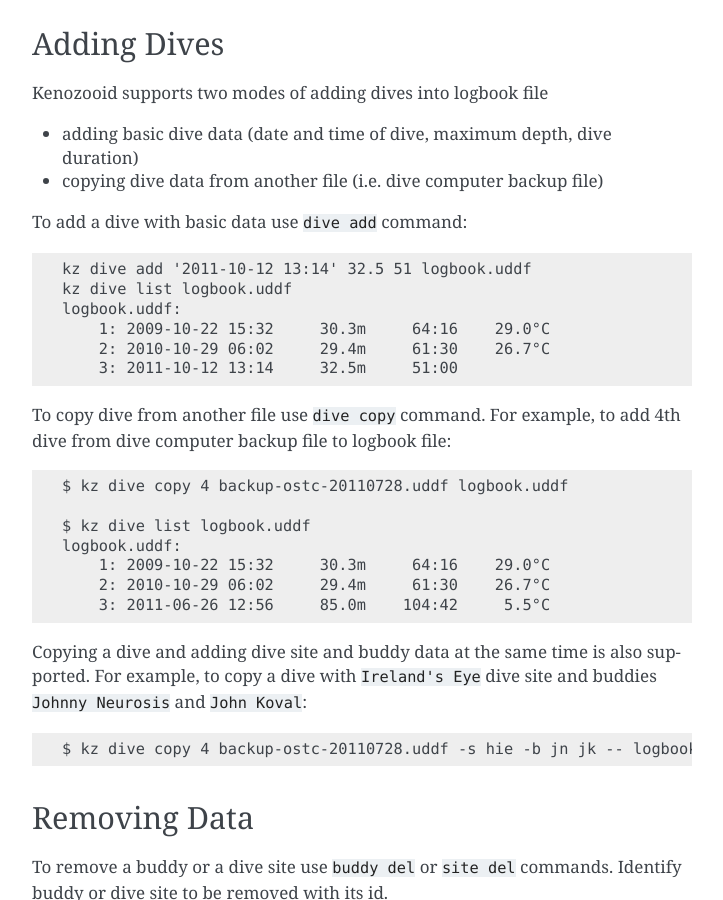
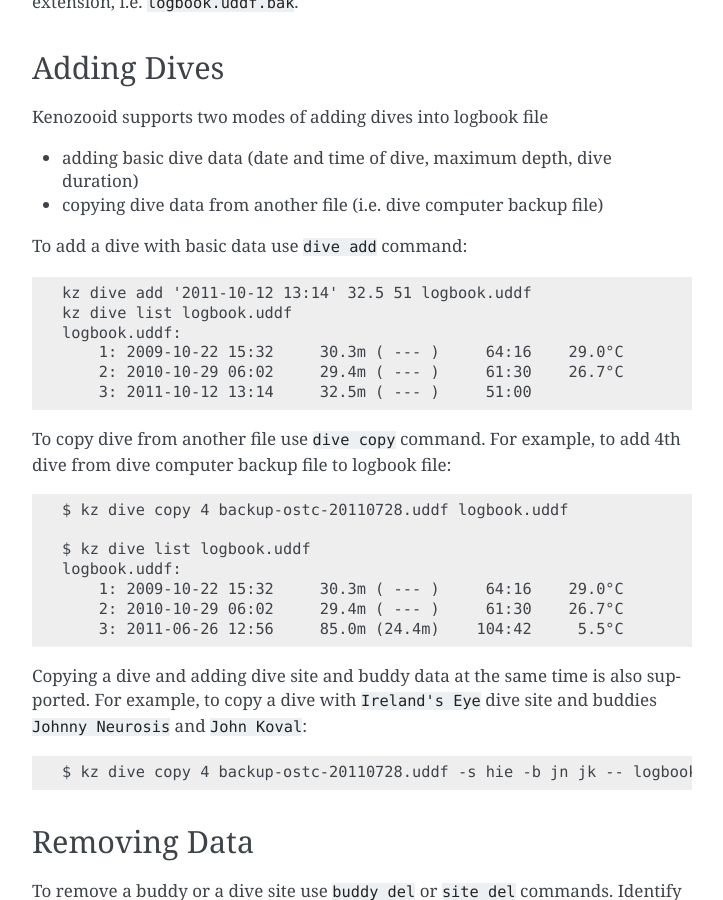
Before and after one commit to gitGNU/gnu_kenozooid, a Sphinx documentation site: the page built from doc/user/logbook.rst, in a window 1280 px wide and 900 px high, scrolled down 3259 px. Shown: the whole window, without its empty margins (388-1111 px from the left). Built offline with Sphinx 7.4.7, drawn with Linux system fonts in a browser that asks for light colours; some of the changed text lies outside the part shown.

Commit message:
- added dive average depth to the lists of dives in user documentation

```diff
--- a/doc/user/logbook.rst
+++ b/doc/user/logbook.rst
@@ -26,8 +27,8 @@ To list the dives from a logbook file or from a dive computer backup file::
 
     $ kz dive list logbook.uddf
     logbook.uddf:
-        1: 2009-10-22 15:32     30.3m     64:16    29.0°C
-        2: 2010-10-29 06:02     29.4m     61:30    26.7°C
+        1: 2009-10-22 15:32     30.3m ( --- )     64:16    29.0°C
+        2: 2010-10-29 06:02     29.4m ( --- )     61:30    26.7°C
 
 Buddies Listing
 ^^^^^^^^^^^^^^^
@@ -159,9 +160,9 @@ To add a dive with basic data use ``dive add`` command::
     kz dive add '2011-10-12 13:14' 32.5 51 logbook.uddf
     kz dive list logbook.uddf
     logbook.uddf:
-        1: 2009-10-22 15:32     30.3m     64:16    29.0°C
-        2: 2010-10-29 06:02     29.4m     61:30    26.7°C
-        3: 2011-10-12 13:14     32.5m     51:00
+        1: 2009-10-22 15:32     30.3m ( --- )     64:16    29.0°C
+        2: 2010-10-29 06:02     29.4m ( --- )     61:30    26.7°C
+        3: 2011-10-12 13:14     32.5m ( --- )     51:00
 
 
 To copy dive from another file use ``dive copy`` command. For example, to
@@ -171,9 +172,9 @@ add 4th dive from dive computer backup file to logbook file::
 
     $ kz dive list logbook.uddf
     logbook.uddf:
-        1: 2009-10-22 15:32     30.3m     64:16    29.0°C
-        2: 2010-10-29 06:02     29.4m     61:30    26.7°C
-        3: 2011-06-26 12:56     85.0m    104:42     5.5°C
+        1: 2009-10-22 15:32     30.3m ( --- )     64:16    29.0°C
+        2: 2010-10-29 06:02     29.4m ( --- )     61:30    26.7°C
+        3: 2011-06-26 12:56     85.0m (24.4m)    104:42     5.5°C
 
 Copying a dive and adding dive site and buddy data at the same time is also
 supported. For example, to copy a dive with ``Ireland's Eye`` dive site and
```
Also changed, not shown: other parts of doc/user/logbook.rst (+1 -0 lines), doc/user/qt.rst (+8 -8 lines).
